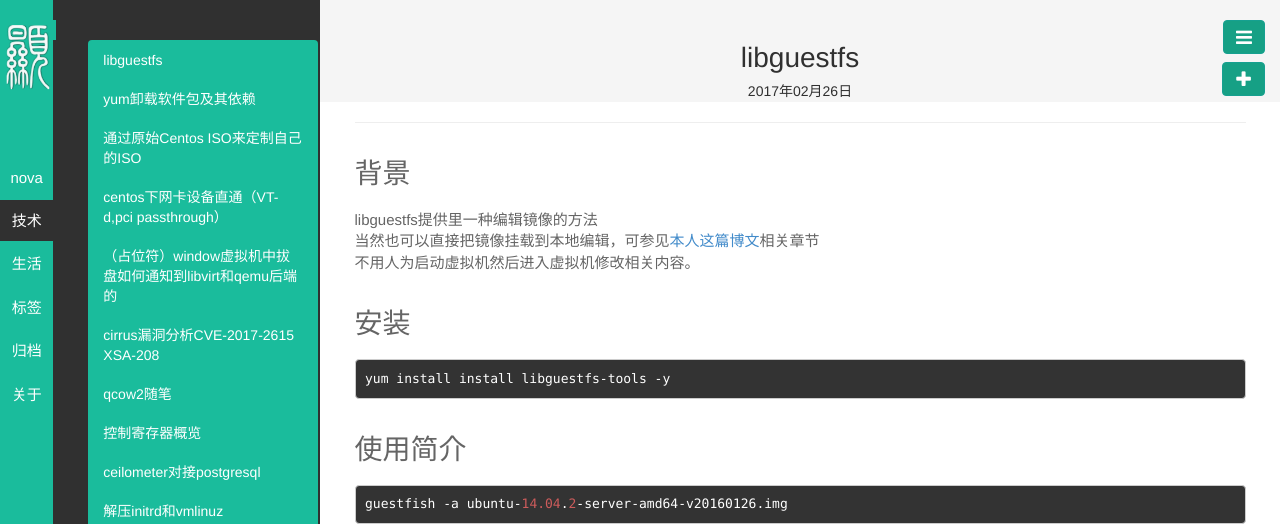
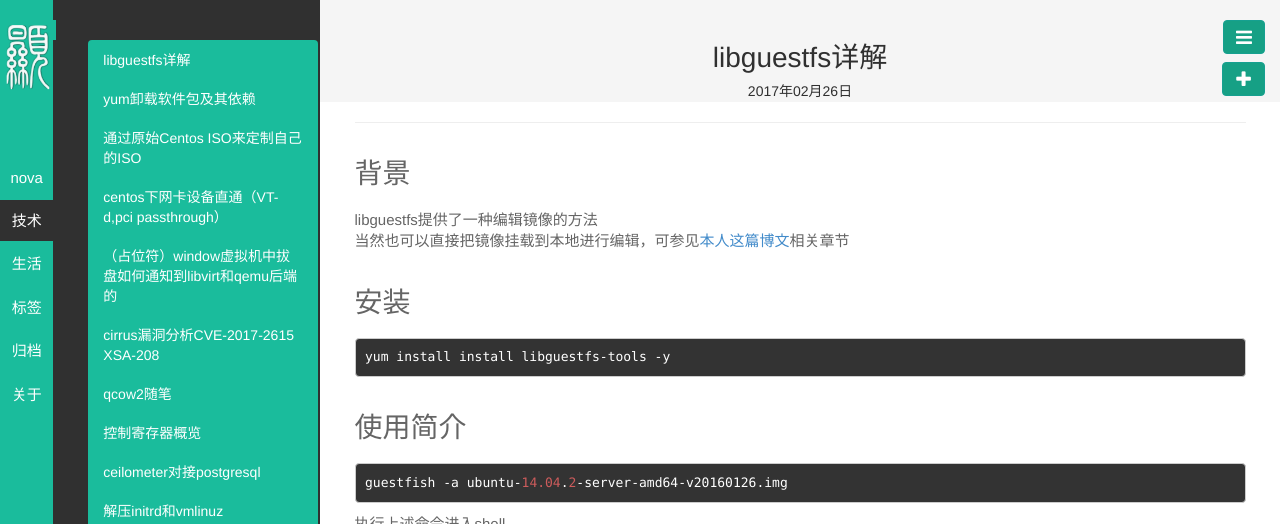
Before and after one commit to byHAN/byhan.github.io, a Jekyll site: the page built from _posts/技术/2017-02-26-libguestfs.md, in a window 1280 px wide, cut to the strip 0-524 px from the top of the page. Built offline with Jekyll 4.4.1, drawn with Linux system fonts in a browser that asks for light colours; some of the changed text lies outside the part shown.

Commit message:
Signed-off-by: byhan <10821712@qq.com>

```diff
--- a/_posts/技术/2017-02-26-libguestfs.md
+++ b/_posts/技术/2017-02-26-libguestfs.md
@@ -1,6 +1,6 @@
 ---
 layout: post
-title: libguestfs
+title: libguestfs详解
 category: 技术
 tags: 虚拟化
 keywords:
@@ -9,9 +9,8 @@ description:
 
 ## 背景 ##
 
-libguestfs提供里一种编辑镜像的方法
-当然也可以直接把镜像挂载到本地编辑，可参见[本人这篇博文](http://www.hanbaoying.com/2016/12/08/qemu-guest-agent.html)相关章节
-不用人为启动虚拟机然后进入虚拟机修改相关内容。
+libguestfs提供了一种编辑镜像的方法
+当然也可以直接把镜像挂载到本地进行编辑，可参见[本人这篇博文](http://www.hanbaoying.com/2016/12/08/qemu-guest-agent.html)相关章节
 
 ## 安装 ##
 
@@ -27,7 +26,7 @@ libguestfs提供里一种编辑镜像的方法
 ![](http://i.imgur.com/YSBLIeV.png)
 
 
-这时可以看到，启动了一个虚拟机（后面详细分析过程）
+这时可以看到，启动了一个虚拟机（后面详细过程部分，详细分析启动过程）
 
 ![](http://i.imgur.com/9Y7xs3M.png)
 
```
